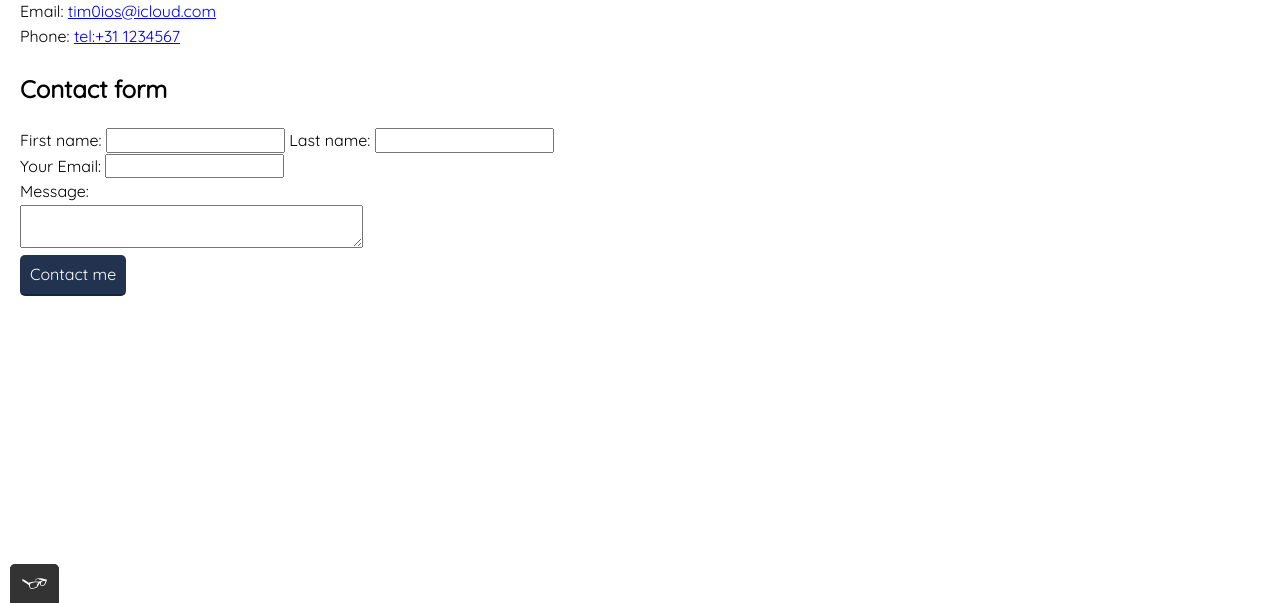
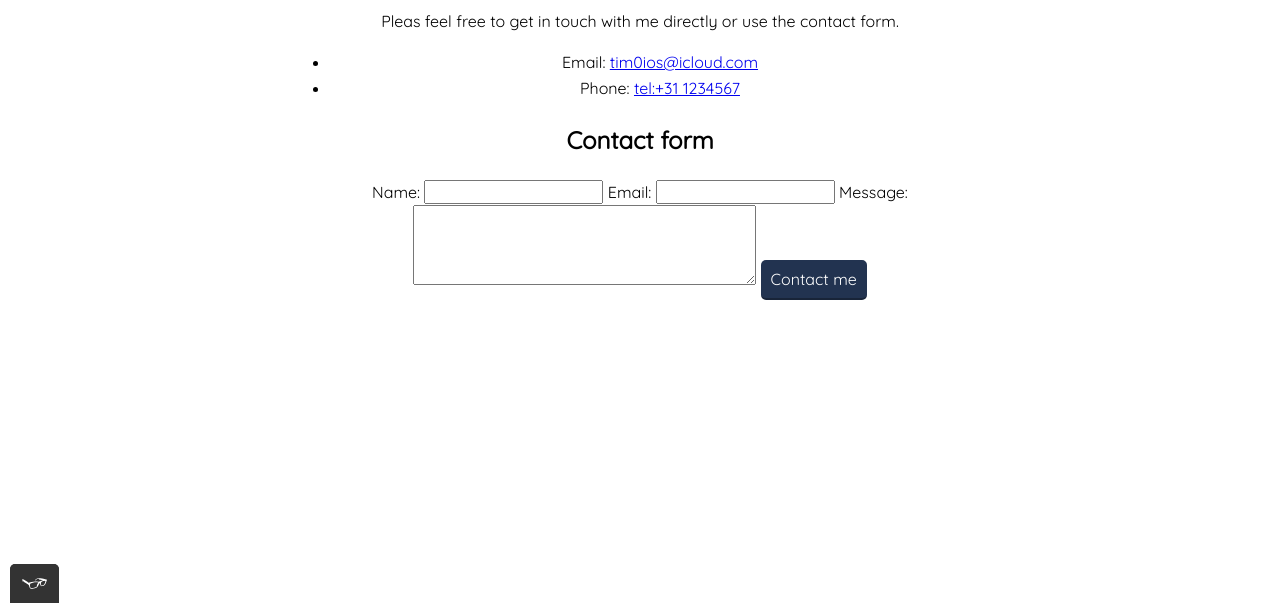
Before and after one commit to Tim0iOS/portfolio-website, a plain HTML site: page contact.html in a window 1280 px wide. Shown: the part 197-800 px from the top of the page. Drawn offline with nearby package versions, Linux system fonts and the light colour scheme.

Commit message:
simplified contact_form

```diff
--- a/contact.html
+++ b/contact.html
@@ -31,25 +31,32 @@
 			</nav>
 		</header>
 		<main class="main">
-			<div class="contact-details">
-				<h2>My contact details</h2>
-				Email: <a href="mailto:tim0ios@icloud.com">tim0ios@icloud.com</a><br>
-				Phone: <a href="tel:+311234567">tel:+31 1234567</a><br>
-			</div>
-			<div class="contact-form">
-				<h2>Contact form</h2>
-				<form action="#" method="post">
-					<label for="first-name">First name:</label>
-					<input type="text" id="first-name" name="user-first-name" required>
-					<label for="last-name">Last name:</label>
-					<input type="text" id="last-name" name="user-last-name" required><br>
-					<label for="email">Your Email:</label>
-					<input type="email" id="email" name="user-email" required><br>
-					<label for="message">Message:</label><br>
-					<textarea id="message" type="text" name="message" rows="2" cols="40" maxlength="300">
-					</textarea><br>
-					<button type="button" name="button">Contact me</button>
-				</form>
+			<div class="main_text">
+				<h1>My contact details</h1>
+				<p>Pleas feel free to get in touch with me directly or use the contact form.</p>
+				<ul class="contact_details">
+					<li>
+						Email: <a href="mailto:tim0ios@icloud.com">tim0ios@icloud.com</a>
+					</li>
+					<li>
+						Phone: <a href="tel:+311234567">tel:+31 1234567</a>
+					</li>
+				</ul>
+				<div class="contact_form">
+					<h2>Contact form</h2>
+					<form action="#" method="post">
+						<label for="name">Name:</label>
+						<input type="text" id="name" name="user-name" required>
+
+						<label for="email">Email:</label>
+						<input type="email" id="email" name="user-email" required>
+
+						<label for="message">Message:</label>
+						<textarea id="message" type="text" name="message" rows="4" cols="40" maxlength="300"></textarea>
+
+						<button type="button" name="button">Contact me</button>
+					</form>
+				</div>
 			</div>
 		</main>
 		<script src="js/tota11y.min.js"></script>
```
